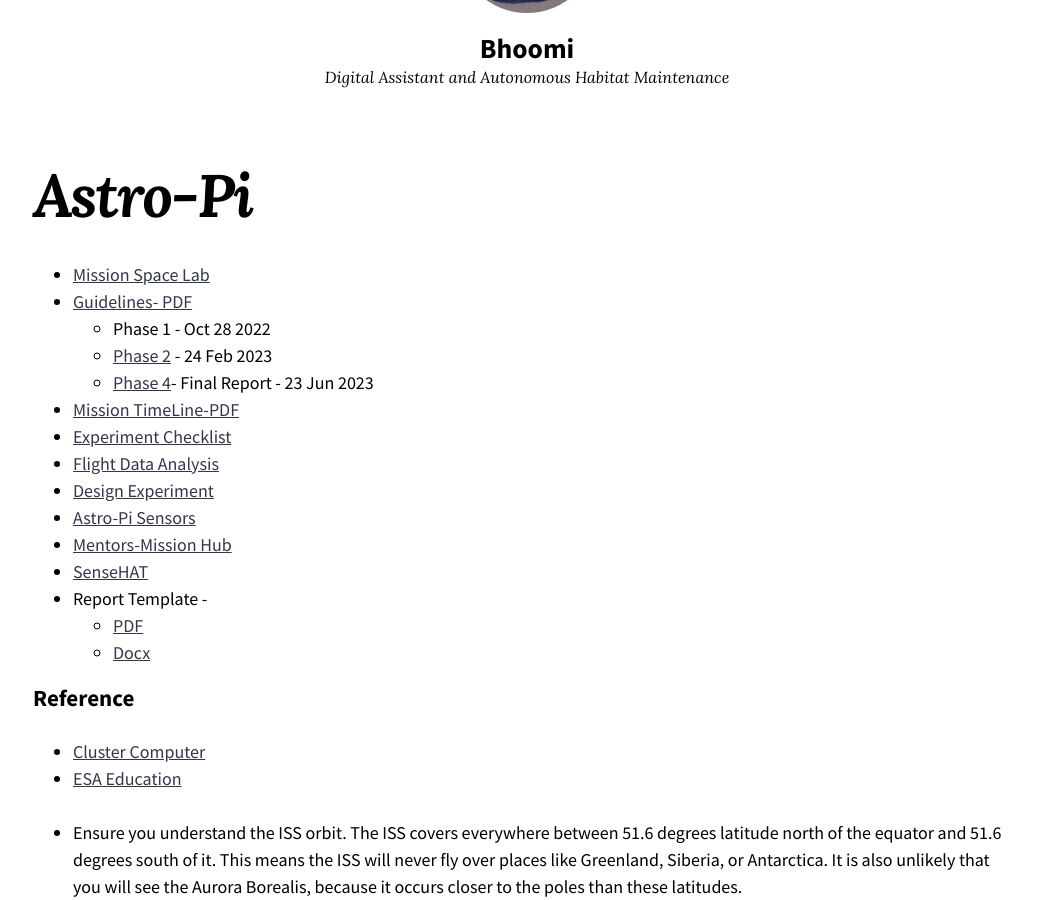
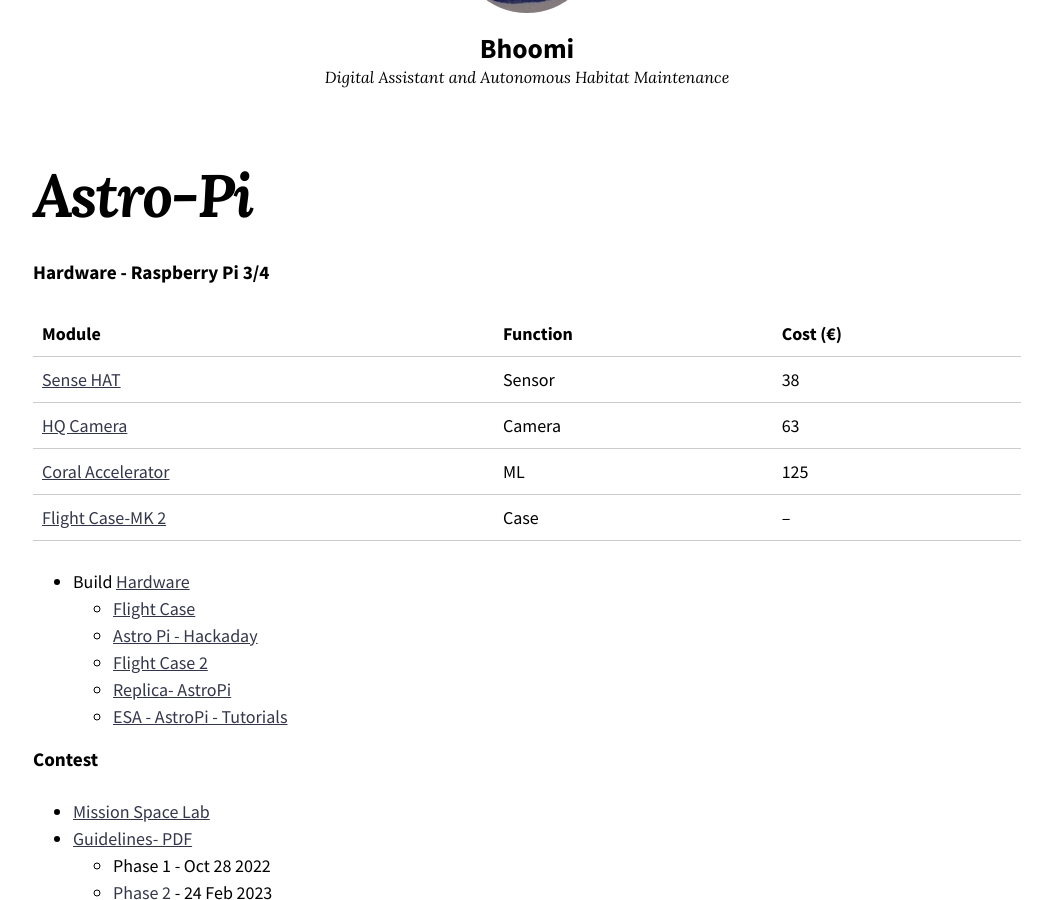
Before and after one commit to sachinsshetty/bhoomi, a Jekyll site: the page built from docs/_posts/research/2022-10-15-astro-pi.md, in a window 1280 px wide and 900 px high, scrolled down 199 px. Shown: the whole window, without its empty margins (113-1165 px from the left). Built offline with Jekyll 4.4.1, drawn with Linux system fonts in a browser that asks for light colours; nearby versions of some CDN libraries.

Commit message:
Add hardware and build details

```diff
--- a/docs/_posts/research/2022-10-15-astro-pi.md
+++ b/docs/_posts/research/2022-10-15-astro-pi.md
@@ -6,6 +6,28 @@
 tags: [ research ]
 date: 2022-10-15T08:08:50-04:00
 ---
+
+
+
+#### Hardware - Raspberry Pi 3/4
+
+| Module                                                                                    | Function | Cost (€) |
+|-------------------------------------------------------------------------------------------|----------|----------|
+| [Sense HAT](https://www.raspberrypi.com/products/sense-hat/)                              | Sensor   | 38       |
+| [HQ Camera](https://www.raspberrypi.com/products/raspberry-pi-high-quality-camera/)       | Camera   | 63       |
+| [Coral Accelerator](https://coral.ai/products/accelerator/)                               | ML       | 125      |
+| [Flight Case-MK 2](https://projects.raspberrypi.org/en/projects/astro-pi-flight-case-mk2) | Case     | --       |
+
+
+* Build [Hardware](https://www.raspberrypi.org/blog/astro-pi-tech-specs/)
+  * [Flight Case](https://projects.raspberrypi.org/en/projects/astro-pi-flight-case)
+  * [Astro Pi - Hackaday](https://hackaday.com/2021/09/22/astro-pi-mk-ii-the-new-raspberry-pi-hardware-for-the-international-space-station/)
+  * [Flight Case 2](https://opensource.com/life/16/5/prepare-your-raspberry-pi-space-astro-pi-flight-case)
+  * [Replica- AstroPi](https://www.reviewgeek.com/112062/heres-how-to-build-a-replica-of-the-isss-raspberry-pi-computers/)
+  * [ESA - AstroPi - Tutorials](https://www.esa.int/Education/AstroPI/Astro_Pi_kit_video_tutorials)
+
+
+#### Contest
 
 * [Mission Space Lab](https://astro-pi.org/mission-space-lab/)
 * [Guidelines- PDF](https://astro-pi.org/media/Astro_Pi_Mission_Space_Lab_Guidelines_2022_23.pdf)
@@ -23,7 +45,8 @@
   * [PDF](https://astro-pi.org/media/Astro_Pi_Mission_Space_Lab_Phase_4_Final_Report_Template_2021_22.pdf)
   * [Docx](https://astro-pi.org/media/Astro_Pi_Mission_Space_Lab_Phase_4_Final_Report_Template_2021_22.docx)
 
-### Reference
+
+#### Reference
 * [Cluster Computer](https://www.raspberrypi.com/tutorials/cluster-raspberry-pi-tutorial/)
 * [ESA Education](https://www.esa.int/Education)
 
```
Also changed, not shown: docs/_layouts/home.html (+7 -2 lines), README.md.
